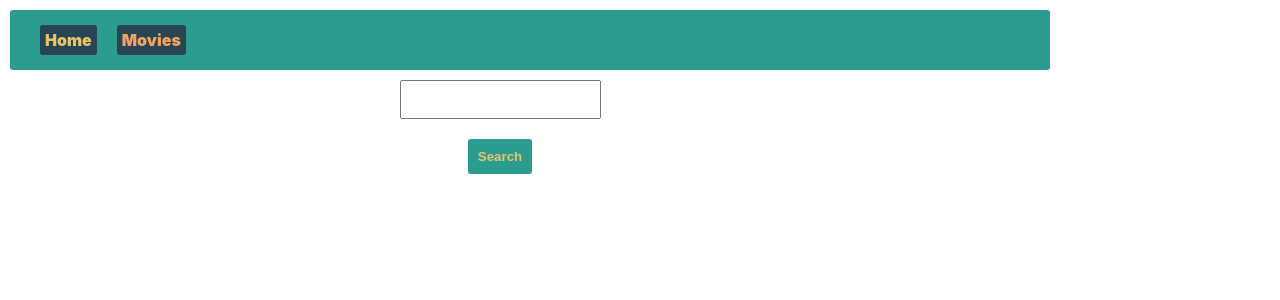
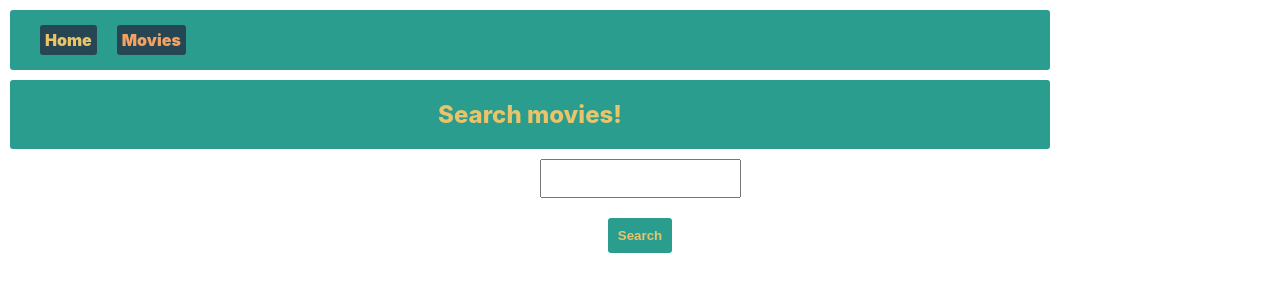
Before and after one commit to rafalszewczyk890/goit-react-hw-05-movies, a React (Create React App) app: page /movies in a window 1280 px wide. Shown: the top 300 px of the page. Built offline with nearby package versions, Linux system fonts and the light colour scheme.

Commit message:
Improved

```diff
--- a/src/components/App/App.jsx
+++ b/src/components/App/App.jsx
@@ -1,4 +1,4 @@
-import { Routes, Route } from 'react-router-dom';
+import { Routes, Route, useLocation } from 'react-router-dom';
 import { HomePage } from '../../pages/HomePage/HomePage';
 import { MoviesPage } from '../../pages/MoviesPage/MoviesPage';
 import { MovieDetailsPage } from '../../pages/MovieDetailsPage/MovieDetailsPage';
@@ -8,6 +8,9 @@ import { Reviews } from '../Reviews/Reviews';
 import { SharedLayout } from '../SharedLayout/SharedLayout';
 
 export const App = () => {
+  const location = useLocation();
+  console.log(location);
+
   return (
     <div>
       <Routes>
--- a/src/components/Searchbar/Searchbar.jsx
+++ b/src/components/Searchbar/Searchbar.jsx
@@ -2,7 +2,7 @@ import css from './Searchbar.module.css';
 
 export const Searchbar = ({ onSubmit }) => {
   return (
-    <div>
+    <div className={css.Module }>
       <form className={css.Container} onSubmit={onSubmit}>
         <input className={css.Input} type="text"></input>
         <button className={css.Button} type="submit">
--- a/src/components/Searchbar/Searchbar.module.css
+++ b/src/components/Searchbar/Searchbar.module.css
@@ -4,10 +4,11 @@
   max-width: 1000px;
   justify-content: center;
   gap: 20px;
+  margin: 10px;
 }
 
 .Input {
-  max-width: 800px;
+  max-width: 1000px;
   margin: 0 auto;
   padding: 10px;
 }
@@ -28,3 +29,7 @@
   background-color: #264653;
   cursor: pointer;
 }
+
+.Module {
+  justify-items: center;
+}
--- a/src/pages/MoviesPage/MoviesPage.jsx
+++ b/src/pages/MoviesPage/MoviesPage.jsx
@@ -2,6 +2,7 @@ import { Searchbar } from 'components/Searchbar/Searchbar';
 import { useSearchParams } from 'react-router-dom';
 import { MovieList } from 'components/MovieList/MovieList';
 import { useState, useEffect } from 'react';
+import css from './MoviesPage.module.css';
 import axios from 'axios';
 
 export const MoviesPage = () => {
@@ -32,9 +33,10 @@ export const MoviesPage = () => {
 
   return (
     <>
+      <div className={css.Title}>Search movies!</div>
       <Searchbar onSubmit={handleSubmit} />
 
-      {foundMovies.length > 1 && (
+      {foundMovies.length > 0 && (
         <MovieList movies={foundMovies} title={'Search results'} />
       )}
     </>
--- /dev/null
+++ b/src/pages/MoviesPage/MoviesPage.module.css
@@ -0,0 +1,11 @@
+.Title {
+  color: #e9c46a;
+  font-size: x-large;
+  font-weight: 800;
+  background-color: #2a9d8f;
+  border-radius: 3px;
+  margin: 10px;
+  padding: 20px;
+  max-width: 1000px;
+  text-align: center;
+}
```
